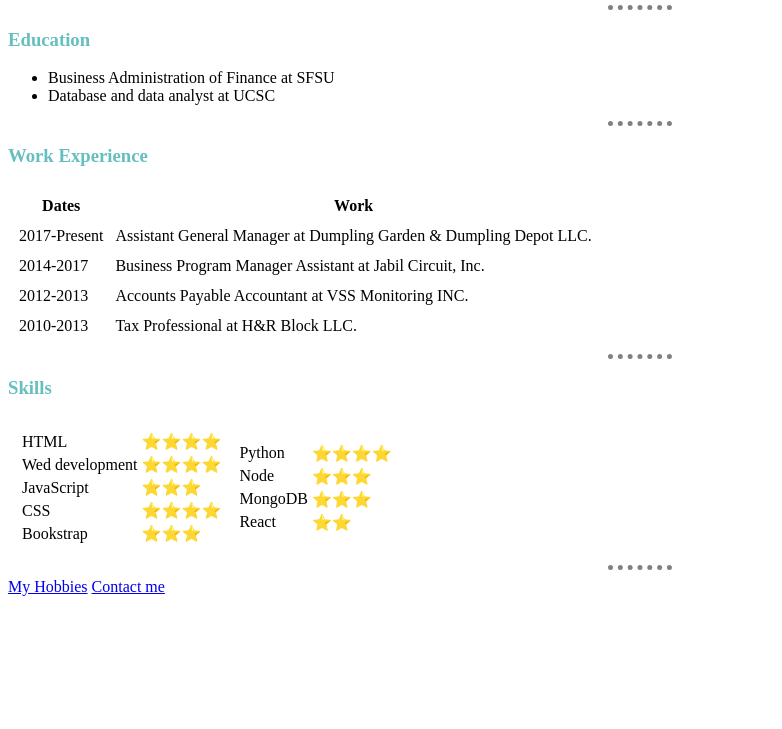
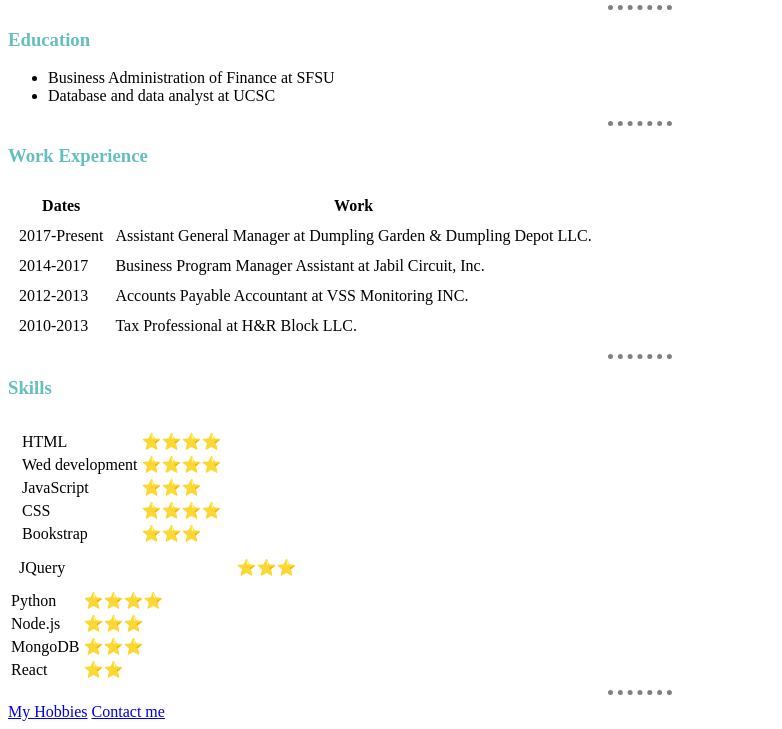
Before and after one commit to rina001/CV, a plain HTML site: page index.html in a window 1280 px wide. Shown: the part 202-931 px from the top of the page, without its empty margins (0-782 px from the left). Before the commit the page ends 806 px from the top, so only its background shows below. Drawn offline with Linux system fonts and the light colour scheme.

Commit message:
Updated index.html

```diff
--- a/index.html
+++ b/index.html
@@ -86,6 +86,12 @@
             </tr>
           </table>
         </td>
+        <tr>
+            <td>JQuery</td>
+             <td>⭐⭐⭐</td>
+         </tr>
+        </table>
+        </td>
         <td>
           <table>
             <tr>
@@ -93,7 +99,7 @@
               <td>⭐⭐⭐⭐</td>
             </tr>
             <tr>
-              <td>Node</td>
+              <td>Node.js</td>
               <td>⭐⭐⭐</td>
             </tr>
             <tr>
```
